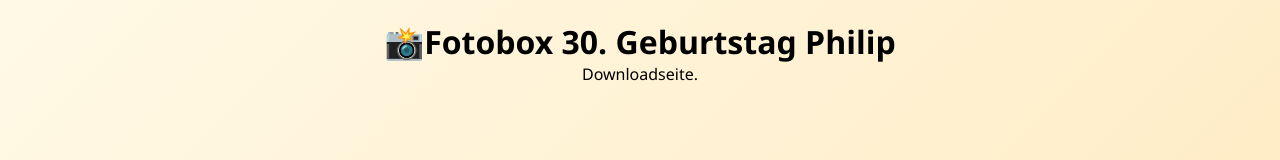
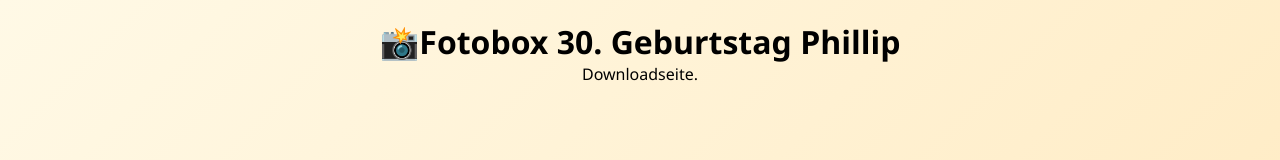
Before and after one commit to christianoblanco90/fotobox-philip, a plain HTML site: page index.html in a window 1280 px wide. Shown: the top 160 px of the page. Drawn offline with Linux system fonts and the light colour scheme.

Commit message:
Fix typo in birthday name from 'Philip' to 'Phillip'

```diff
--- a/index.html
+++ b/index.html
@@ -194,7 +194,7 @@
 
  <div class="container">
         <div class="header">
-            <h1 class="brand-name">📸Fotobox <span>30. Geburtstag Philip</span></h1>
+            <h1 class="brand-name">📸Fotobox <span>30. Geburtstag Phillip</span></h1>
             <p class="claim">Downloadseite.</p>
         </div>
 
```
